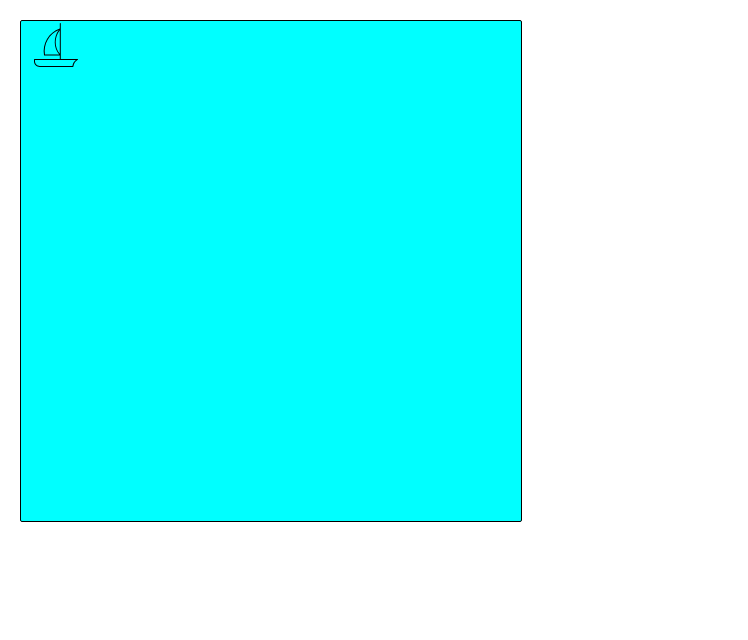
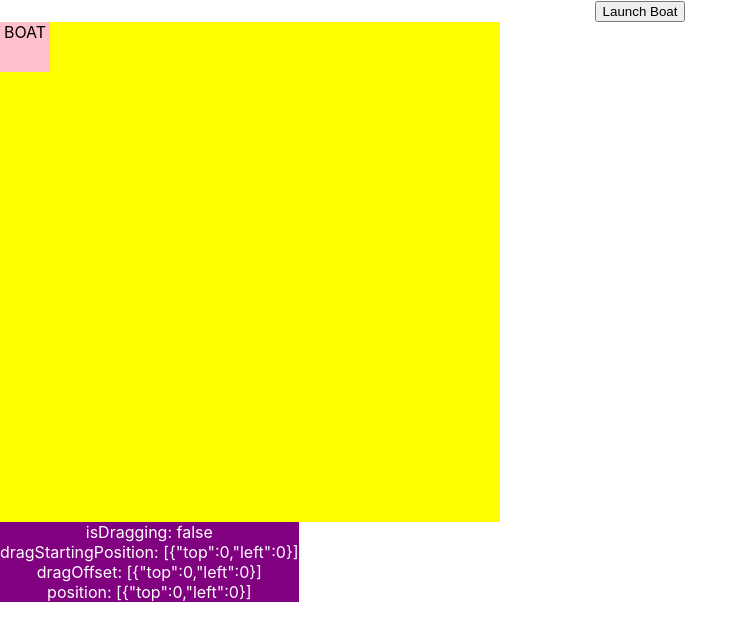
Before and after one commit to twenty12/sailing-simulator, a React (Create React App) app in the folder app/: page / in a window 1280 px wide. Shown: the top 640 px of the page, without its empty margins (0-748 px from the left). Built offline with nearby package versions, Linux system fonts and the light colour scheme.

Commit message:
we got multiple boats

```diff
--- a/app/package.json
+++ b/app/package.json
@@ -12,7 +12,7 @@
     "web-vitals": "^0.2.4"
   },
   "scripts": {
-    "start": "react-scripts start",
+    "start": "NODE_ENV=production react-scripts start",
     "build": "react-scripts build",
     "test": "react-scripts test",
     "eject": "react-scripts eject"
--- a/app/src/App.js
+++ b/app/src/App.js
@@ -1,11 +1,13 @@
 import './App.css';
-import SailBoat from './SailBoat'
+import Ocean from './Ocean'
 
 function App() {
 
   return (
-    <div className="App ocean" id="ocean">
-        <SailBoat />
+    <div style={{
+        userSelect: 'none'
+    }} className="App ocean">
+        <Ocean />
         {/* <SailBoat style={{left: 60}}/> */}
     </div>
   );
--- /dev/null
+++ b/app/src/Ocean.js
@@ -0,0 +1,134 @@
+import React, { useEffect, useState, useRef, useCallback } from "react";
+
+import SailBoat from "./SailBoat";
+
+const INITIAL_POSITION = {
+  top: 0,
+  left: 0,
+};
+
+export default function Ocean() {
+  const [dragStartingPosition, setDragStartingPosition] = useState(
+    [INITIAL_POSITION]
+  );
+  const [dragOffset, setDragOffset] = useState(
+    [INITIAL_POSITION]
+  );
+  const [position, setPosition] = useState([INITIAL_POSITION]);
+  const [idOfSelectedBoat, setIdOfSelectedBoat] = useState(0)
+  const [sailBoatIds, setSailBoatIds] = useState([0]);
+  const [isDragging, setIsDragging] = useState(false);
+
+  const calculateMove = (oldPosition) => {
+    const { left: offsetX, top: offsetY } = dragOffset
+    const newPosition = {
+      top: offsetY,
+      left: offsetX,
+    };
+    let newArr = [...position]
+    newArr[idOfSelectedBoat] = newPosition
+    setPosition(newArr);
+  };
+
+  const startDragging = (e) => {
+    const newDragStartingPoint = {
+      top: e.clientY,
+      left: e.clientX,
+    };
+    setDragStartingPosition(newDragStartingPoint);
+    // console.log("newDragStartingPoint", newDragStartingPoint);
+    setIsDragging(true);
+  };
+
+  const handleMouseDown = (e, idOfSelectedBoat) => {
+    setIdOfSelectedBoat(idOfSelectedBoat)
+    if (!isDragging) {
+    //   console.log("running here click down");
+      startDragging(e);
+    }
+  };
+
+  const handleMouseUp = (e) => {
+
+    // console.log("running here click up");
+
+    setIsDragging(false);
+  };
+
+  const onMouseMove = (e) => {
+
+    // console.log('e.clientX', e.clientX)
+    // console.log('e.clientY', e.clientY)
+    // console.log('dragStartingPosition.left', dragStartingPosition.left)
+    // console.log('dragStartingPosition.top', dragStartingPosition.top)
+  if (isDragging === true) {
+    const moveOffset = {
+      left: e.clientX,
+      top: e.clientY,
+    };
+    setDragOffset(moveOffset)
+    // console.log("moveOffset", moveOffset);
+    calculateMove(position);
+  }
+}
+
+  const oceanStyles = {
+    backgroundColor: "yellow",
+    height: "500px",
+    width: "500px",
+    position: "relative",
+  };
+  const debugStyles = {
+    position: "absolute",
+    top: "500px",
+    backgroundColor: "purple",
+    color: "white",
+  };
+  const addBoat = () => {
+    position.push({top: 0, left: 0})
+    console.log('Position ', position)
+    setSailBoatIds([0, 1])
+    setPosition(position)
+  }
+
+  const getSailBoats = () => {
+      return (
+        sailBoatIds.map((sailBoatId) => {
+            return (
+                  <SailBoat
+                  boatId={sailBoatId}
+                    onMouseUp={handleMouseUp}
+                    onMouseDown={handleMouseDown}
+                    key={sailBoatId}
+                    position={position[sailBoatId]}
+              />
+            )
+        })
+      )
+  }
+  useEffect(() => {
+      console.log('use effect get sailboat')
+      getSailBoats()
+    }, [sailBoatIds])
+
+    // )});
+  // create an array with ids of sailboats and add button that creates more sailboats.
+  return (
+    <>
+    <button onClick={addBoat}>Launch Boat</button>
+    <div
+      onMouseMove={onMouseMove}
+      onMouseUp={handleMouseUp}
+      style={oceanStyles}
+    >
+      <div style={debugStyles}>
+        <div>isDragging: {JSON.stringify(isDragging)}</div>
+        <div>dragStartingPosition: {JSON.stringify(dragStartingPosition)}</div>
+        <div>dragOffset: {JSON.stringify(dragOffset)}</div>
+        <div>position: {JSON.stringify(position)}</div>
+      </div>
+      {getSailBoats()}
+    </div>
+    </>
+  );
+}
--- a/app/src/SailBoat.js
+++ b/app/src/SailBoat.js
@@ -1,89 +1,21 @@
 import React, { useEffect, useState, useRef, useCallback } from "react";
 
-import sailboat from "./sailboat.svg";
+export default function Sailboat({ boatId, position, onMouseUp, onMouseDown}) {
+  const translateValue = `translate(${position.left}px, ${position.top}px)`;
+  const styles = {
+    zIndex: 10,
+    position: "absolute",
+    top: "0px",
+    left: "0px",
+    backgroundColor: "pink",
+    width: "50px",
+    height: "50px",
+    transform: translateValue,
+  };
 
-function SailBoat(props) {
-    const [isMoving, setIsIsMoving] = useState(false);
-    const boatRef = useRef(null);
-    const [position, setPosition] = useState([props.style.left, 0]); // change to posiotn
-
-    const onMouseMove = useCallback(
-        (e) => {
-            // Change this to translate
-            setPosition([
-                e.movementX + boatRef.current.offsetLeft,
-                e.movementY + boatRef.current.offsetTop,
-            ]);
-            e.preventDefault();
-        },
-        [boatRef.current]
-    );
-
-    const onMouseUp = useCallback(
-        (e) => {
-            console.log('not moving')
-            setIsIsMoving(false);
-        },
-        [boatRef.current]
-    );
-
-    const onMouseDown = useCallback(
-        (e) => {
-            console.log('moving')
-            setIsIsMoving(true);
-        },
-        [boatRef.current]
-    );
-
-// NOTES:
-// The only mounting and unmounting that happens is when and HTML ellemetn is created and removed
-// Look up up article on why to use Usetranslate instead of styles (REMOVE STYLES AND USE PAINT)
-// HTML elements are classes on not objects
-// CHECKOUT how to turn paint lines (frames per second)
-// how do you run an effect that only runs one time...understand the reason why the second param of
-// create a use effect that uses an onload
-
-// checkut the project managemtn tool and see if there is anything to
-    useEffect(() => {
-
-
-        // document.addEventListener("mouseup", onMouseUp);
-        const ocean = document.getElementById('ocean')
-
-
-        // ocean.addEventListener("mousemove", (e) => {
-            ocean.addEventListener("mouseup", onMouseUp);
-            ocean.addEventListener("mousedown", onMouseDown);
-
-            if (isMoving == true) {
-                console.log('we moving')
-                ocean.addEventListener("mousemove", onMouseMove)
-            }
-        // });
-    return () => {
-        console.log('we done')
-        ocean.removeEventListener("mouseup", onMouseUp);
-        ocean.removeEventListener("mousedown", onMouseDown);
-    }
-    }, [isMoving])
-
-
-    return (
-        <div
-            ref={boatRef}
-            style={{
-                position: "absolute",
-                width: 70,
-                height: 70,
-                left: position[0],
-                top: position[1],
-            }}
-        >
-            <img src={sailboat} className="" alt="yacht" />
-        </div>
-    );
+  return (
+    <div onMouseUp={onMouseUp} onMouseDown={(e) => onMouseDown(e, boatId)} style={styles}>
+      {"BOAT"}
+    </div>
+  );
 }
-
-SailBoat.defaultProps = { style: { left: 0 } };
-
-export default SailBoat;
--- a/app/src/index.css
+++ b/app/src/index.css
@@ -11,13 +11,3 @@ code {
   font-family: source-code-pro, Menlo, Monaco, Consolas, "Courier New",
     monospace;
 }
-
-.ocean {
-  margin: 20px;
-  position: relative;
-  width: 500px;
-  height: 500px;
-  background-color: aqua;
-  border: 1px solid black;
-  border-radius: 2px;
-}
```
Also changed, not shown: app/src/SailBoat-old.js (added, +94 -0 lines), app/src/dragger.js (added, +29 -0 lines), 2 other files (tests, documents, lock files or other folders).
